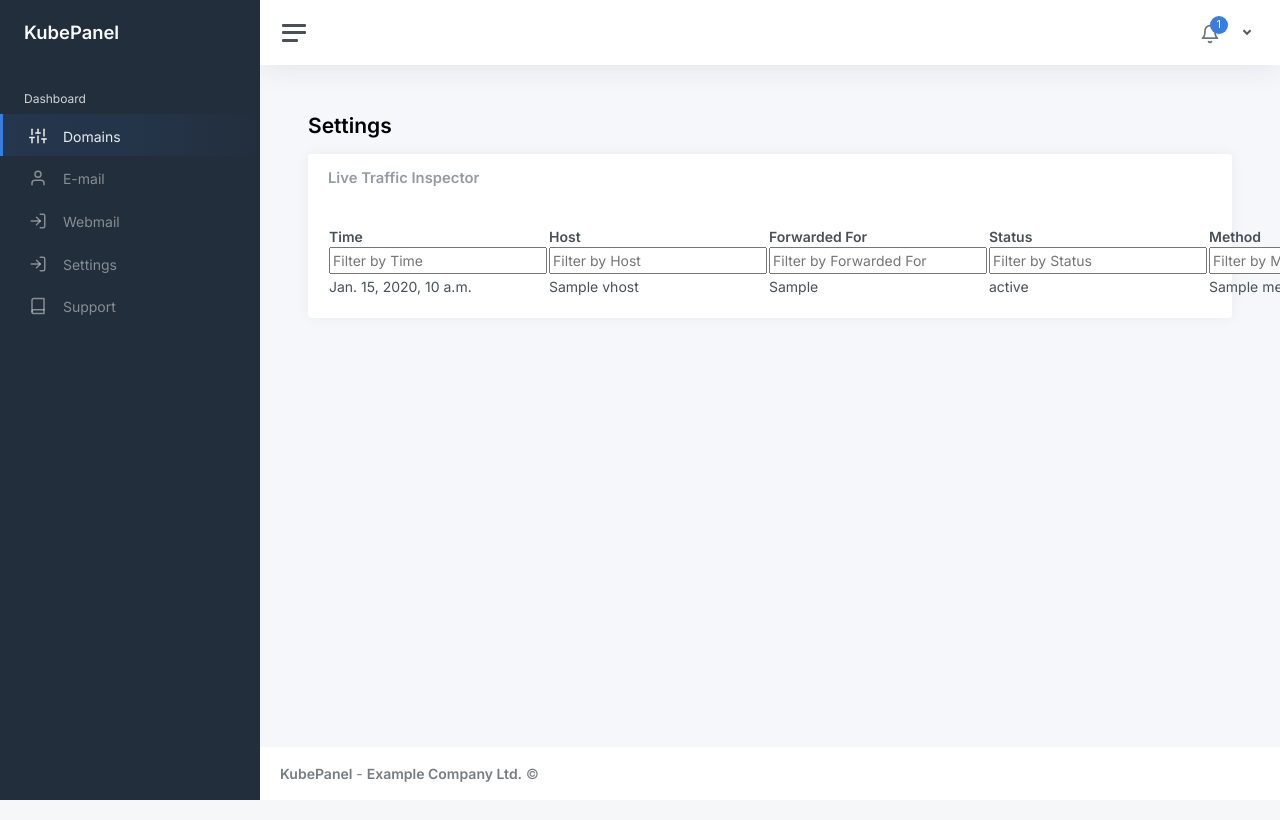
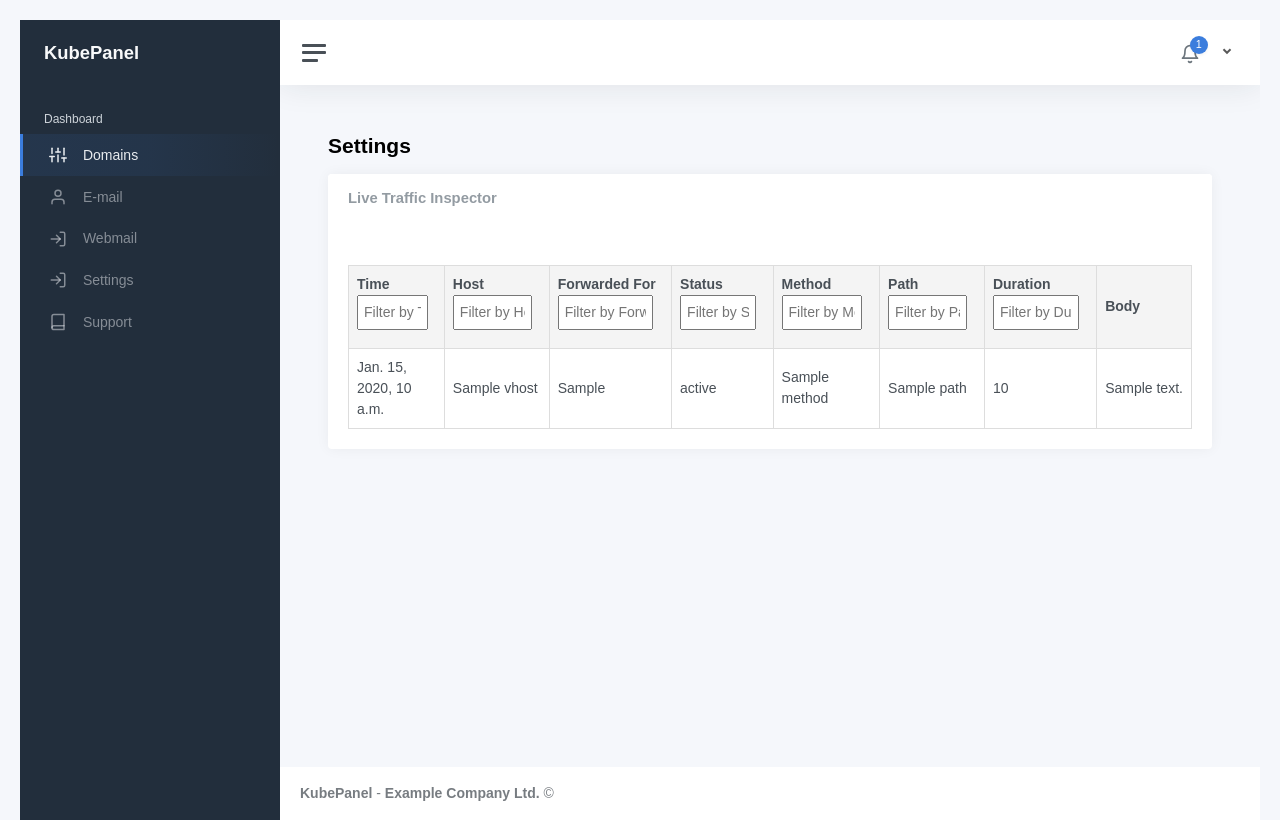
Before and after one commit to laszlokulcsar/kubepanel, a Django app: template dashboard/templates/main/livetraffic.html in a window 1280 px wide. Run offline with Django 5.2, Linux system fonts and the light colour scheme; the template is opened without the code that fills it: most values are stand-ins (such as "Sample title", 1, 10 or a date in 2020); some libraries are stand-ins or nearby versions.

Commit message:
modified:   dashboard/templates/main/livetraffic.html

```diff
--- a/dashboard/templates/main/livetraffic.html
+++ b/dashboard/templates/main/livetraffic.html
@@ -12,6 +12,44 @@
 								</div>
 								<div class="card-body">
 
+    <style>
+        body {
+            font-family: Arial, sans-serif;
+            margin: 0;
+            padding: 20px;
+        }
+        table {
+            width: 100%;
+            border-collapse: collapse;
+            margin-top: 20px;
+        }
+        th, td {
+            border: 1px solid #ddd;
+            padding: 8px;
+            text-align: left;
+        }
+        th {
+            background-color: #f4f4f4;
+        }
+        input {
+            width: 90%;
+            padding: 5px;
+            margin-bottom: 10px;
+            box-sizing: border-box;
+        }
+        .collapsed {
+            white-space: nowrap;
+            overflow: hidden;
+            text-overflow: ellipsis;
+            max-width: 200px;
+            cursor: pointer;
+        }
+        .expanded {
+            white-space: normal;
+            cursor: pointer;
+        }
+    </style>
+
     <table id="logsTable">
         <thead>
             <tr>
@@ -22,7 +60,7 @@
                 <th>Method <br><input type="text" onkeyup="filterTable(4)" placeholder="Filter by Method"></th>
                 <th>Path <br><input type="text" onkeyup="filterTable(5)" placeholder="Filter by Path"></th>
                 <th>Duration <br><input type="text" onkeyup="filterTable(6)" placeholder="Filter by Duration"></th>
-                <th>Body <br><input type="text" onkeyup="filterTable(7)" placeholder="Filter by Body"></th>
+                <th>Body</th>
             </tr>
         </thead>
         <tbody>
@@ -35,22 +73,21 @@
                 <td>{{ log.method }}</td>
                 <td>{{ log.path }}</td>
                 <td>{{ log.duration }}</td>
-                <td>{{ log.request_body }}</td>
+                <td class="collapsed" onclick="toggleBody(this)">{{ log.request_body }}</td>
             </tr>
             {% endfor %}
         </tbody>
     </table>
 
     <script>
+        // Filter table rows by column
         function filterTable(columnIndex) {
-            // Get the input element for the specific column
             const input = event.target;
             const filter = input.value.toLowerCase();
             const table = document.getElementById("logsTable");
             const rows = table.getElementsByTagName("tr");
 
-            // Loop through all table rows and filter them
-            for (let i = 1; i < rows.length; i++) { // Skip the header row
+            for (let i = 1; i < rows.length; i++) { // Skip header row
                 const cell = rows[i].getElementsByTagName("td")[columnIndex];
                 if (cell) {
                     const textValue = cell.textContent || cell.innerText;
@@ -58,7 +95,19 @@
                 }
             }
         }
+
+        // Toggle body content between collapsed and expanded states
+        function toggleBody(cell) {
+            if (cell.classList.contains("collapsed")) {
+                cell.classList.remove("collapsed");
+                cell.classList.add("expanded");
+            } else {
+                cell.classList.remove("expanded");
+                cell.classList.add("collapsed");
+            }
+        }
     </script>
+
 								</div>
 							</div>
                                                 </div>
```
